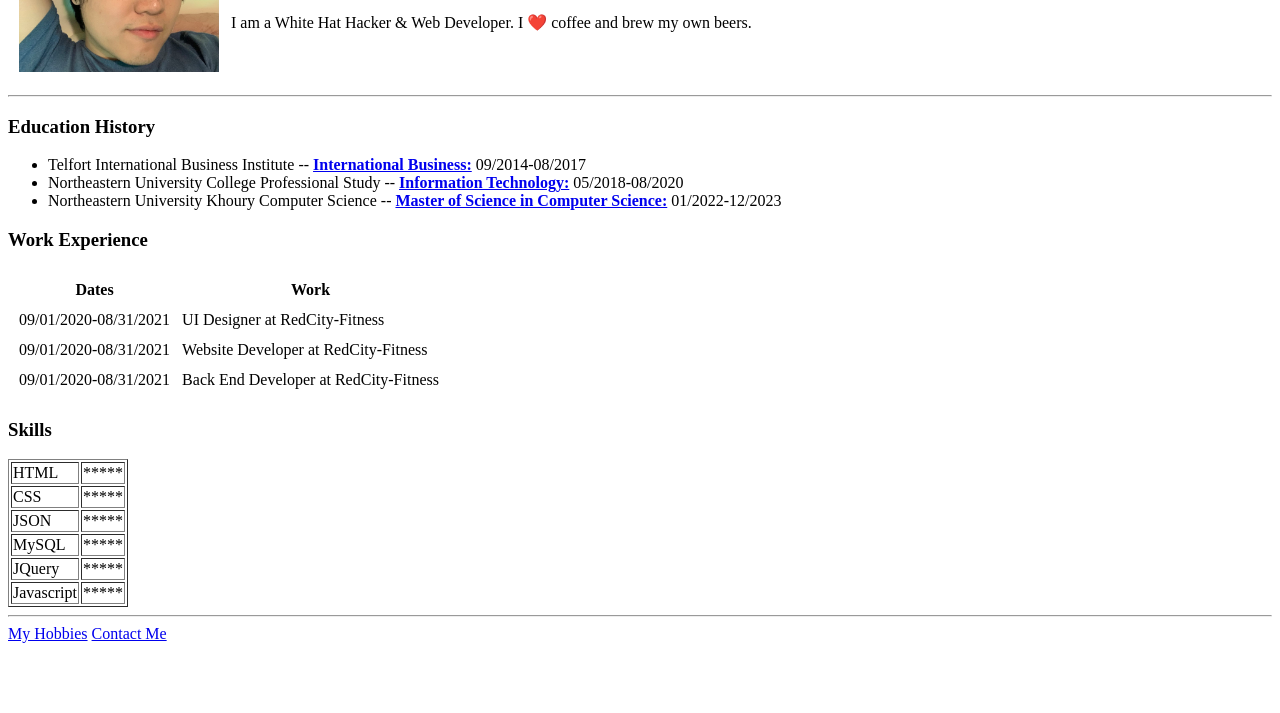
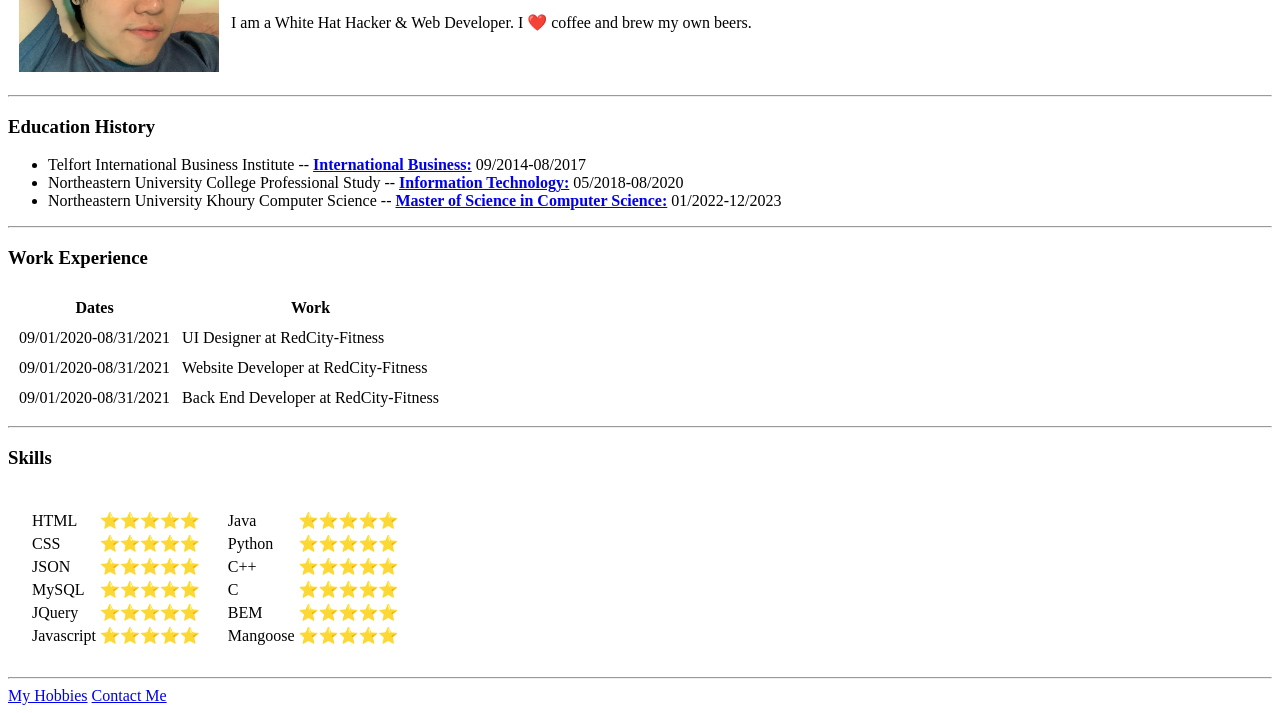
Before and after one commit to highhaoru/Web-Dev-Bootcamp, a plain HTML site: page index.html in a window 1280 px wide. Shown: the part 147-860 px from the top of the page. Before the commit the page ends 800 px from the top, so only its background shows below. Drawn offline with Linux system fonts and the light colour scheme.

Commit message:
skills added

```diff
--- a/index.html
+++ b/index.html
@@ -23,10 +23,20 @@
 
     <h3>Education History</h3>
     <ul>
-        <li>Telfort International Business Institute -- <strong><a href="http://www.sit-telfort.cn/">International Business:</a></strong> 09/2014-08/2017</li>
-        <li>Northeastern University College Professional Study -- <strong><a href="https://cps.northeastern.edu/">Information Technology:</a></strong> 05/2018-08/2020</li>
-        <li>Northeastern University Khoury Computer Science -- <strong><a href="https://www.khoury.northeastern.edu/programs/computer-science-ms/">Master of Science in Computer Science:</a></strong> 01/2022-12/2023</li>
+        <li>Telfort International Business Institute -- <strong>
+            <a href="http://www.sit-telfort.cn/">International Business:</a>
+        </strong> 09/2014-08/2017</li>
+
+        <li>Northeastern University College Professional Study -- <strong>
+            <a href="https://cps.northeastern.edu/">Information Technology:</a>
+        </strong> 05/2018-08/2020</li>
+
+        <li>Northeastern University Khoury Computer Science -- <strong>
+            <a href="https://www.khoury.northeastern.edu/programs/computer-science-ms/">Master of Science in Computer Science:</a>
+        </strong> 01/2022-12/2023</li>
     </ul>
+
+    <hr>
 
     <h3>Work Experience</h3>
     <table cellspacing="10">
@@ -51,42 +61,112 @@
             </tr>
         </tbody>
         <!-- <tfoot></tfoot> -->
-
     </table>
 
+    <hr>
+
     <h3>Skills</h3>
-    <table border="1">
+    <table cellspacing="20">
+        <tr>
+            <td>
+                <table>
+                    <tbody>
+                        <tr>
+                            <td>HTML</td>
+                            <td>⭐⭐⭐⭐⭐</td>
+                        </tr>
+                        <tr>
+                            <td>CSS</td>
+                            <td>⭐⭐⭐⭐⭐</td>
+                        </tr>
+                        <tr>
+                            <td>JSON</td>
+                            <td>⭐⭐⭐⭐⭐</td>
+                        </tr>
+                        <tr>
+                            <td>MySQL</td>
+                            <td>⭐⭐⭐⭐⭐</td>
+                        </tr>
+                        <tr>
+                            <td>JQuery</td>
+                            <td>⭐⭐⭐⭐⭐</td>
+                        </tr>
+                        <tr>
+                            <td>Javascript</td>
+                            <td>⭐⭐⭐⭐⭐</td>
+                        </tr>
+                    </tbody>
+                    <!-- <tfoot></tfoot> -->
+
+                </table>
+            </td>
+            <td>
+                <table>
+                    <tbody>
+                        <tr>
+                            <td>Java</td>
+                            <td>⭐⭐⭐⭐⭐</td>
+                        </tr>
+                        <tr>
+                            <td>Python</td>
+                            <td>⭐⭐⭐⭐⭐</td>
+                        </tr>
+                        <tr>
+                            <td>C++</td>
+                            <td>⭐⭐⭐⭐⭐</td>
+                        </tr>
+                        <tr>
+                            <td>C</td>
+                            <td>⭐⭐⭐⭐⭐</td>
+                        </tr>
+                        <tr>
+                            <td>BEM</td>
+                            <td>⭐⭐⭐⭐⭐</td>
+                        </tr>
+                        <tr>
+                            <td>Mangoose</td>
+                            <td>⭐⭐⭐⭐⭐</td>
+                        </tr>
+                    </tbody>
+                    <!-- <tfoot></tfoot> -->
+
+                </table>
+            </td>
+        </tr>
+    </table>
+    <!-- <table>
         <tbody>
             <tr>
                 <td>HTML</td>
-                <td>*****</td>
+                <td>⭐⭐⭐⭐⭐</td>
             </tr>
             <tr>
                 <td>CSS</td>
-                <td>*****</td>
+                <td>⭐⭐⭐⭐⭐</td>
             </tr>
             <tr>
                 <td>JSON</td>
-                <td>*****</td>
+                <td>⭐⭐⭐⭐⭐</td>
             </tr>
             <tr>
                 <td>MySQL</td>
-                <td>*****</td>
+                <td>⭐⭐⭐⭐⭐</td>
             </tr>
             <tr>
                 <td>JQuery</td>
-                <td>*****</td>
+                <td>⭐⭐⭐⭐⭐</td>
             </tr>
             <tr>
                 <td>Javascript</td>
-                <td>*****</td>
+                <td>⭐⭐⭐⭐⭐</td>
             </tr>
         </tbody>
-        <!-- <tfoot></tfoot> -->
+        <tfoot></tfoot>
 
-    </table>
+    </table> -->
 
     <hr>
+
     <a href="hobbies.html">My Hobbies</a>
     <a href="contact.html">Contact Me</a>
 </body>
```
